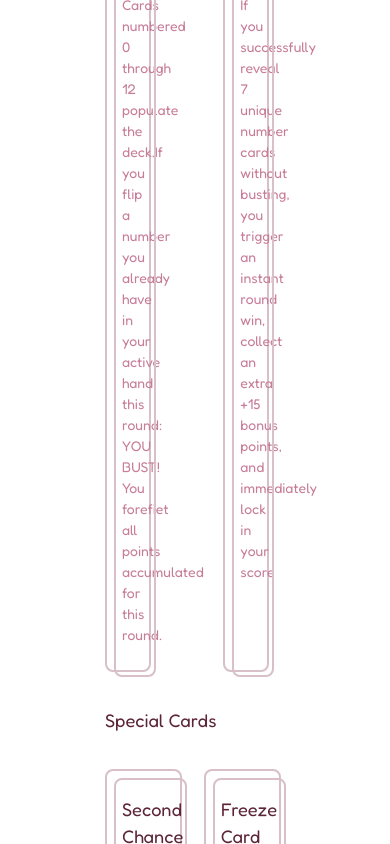
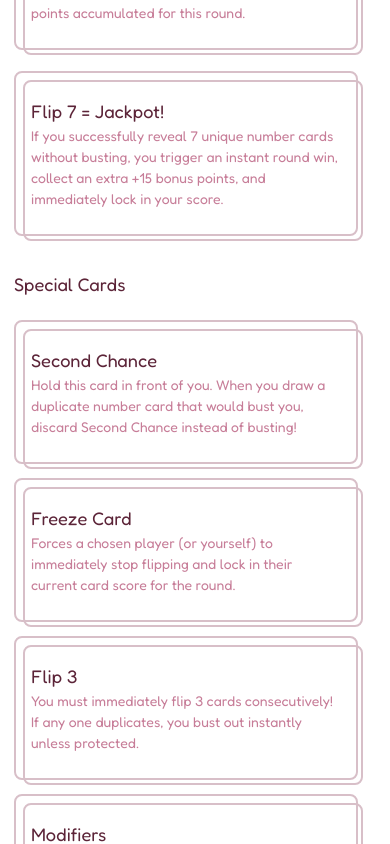
Before and after one commit to Nazrawit-T-B/Flip-7-Online, a React app in the folder Game/: page /howto in a window 390 px wide. Shown: the part 1020-1864 px from the top of the page. Built offline with nearby package versions, Linux system fonts and the light colour scheme; the HTML template or start-up script is replaced by a standard one.

Commit message:
mobile view fixes

```diff
--- a/Game/src/components/AnatomyCTA.jsx
+++ b/Game/src/components/AnatomyCTA.jsx
@@ -25,21 +25,21 @@ const Anatomy = () => {
           </div>
         </div>
       </div>
-      <div className="pl-30 pb-10 grid grid-cols-3 gap-20 ">
-        <div className="a-box ">
-          <h3 className="text-[#5c2438]">Avoid the Duplicate </h3>
+ <div className="px-4 pb-10 md:pl-30 md:pr-0 grid grid-cols-1 md:grid-cols-3 gap-6 md:gap-20">
+  <div className="a-box">
+    <h3 className="text-[#5c2438]">Avoid the Duplicate</h3>
     <p className="text-[#c77d98]">
-            Cards numbered 0 through 12 populate the deck.If you flip a number
+      Cards numbered 0 through 12 populate the deck. If you flip a number
       you already have in your active hand this round: YOU BUST! You
-            forefiet all points accumulated for this round.
+      forfeit all points accumulated for this round.
     </p>
   </div>
   <div className="a-box">
-          <h3 className="text-[#5c2438]">Flip 7= Jackpot! </h3>
+    <h3 className="text-[#5c2438]">Flip 7 = Jackpot!</h3>
     <p className="text-[#c77d98]">
       If you successfully reveal 7 unique number cards without busting,
       you trigger an instant round win, collect an extra +15 bonus points,
-            and immediately lock in your score
+      and immediately lock in your score.
     </p>
   </div>
 </div>
--- a/Game/src/components/SpecialCTA.jsx
+++ b/Game/src/components/SpecialCTA.jsx
@@ -1,35 +1,39 @@
-const Special=()=>{
-    return(
-        <>
-        <h3 className="pl-30 pb-10 text-[#5c2438]">Special Cards</h3>
-        <div className=" pr-30 pl-30 pb-10 grid grid-cols-2 gap-5">
-        <div className="a-box ">
-          <h3 className="text-[#5c2438]">Second Chance </h3>
+const Special = () => {
+  return (
+    <>
+      <h3 className="px-4 md:pl-30 pb-6 md:pb-10 text-[#5c2438]">Special Cards</h3>
+      <div className="px-4 md:px-30 pb-10 grid grid-cols-1 md:grid-cols-2 gap-4 md:gap-5">
+        <div className="a-box">
+          <h3 className="text-[#5c2438]">Second Chance</h3>
           <p className="text-[#c77d98]">
-           Hold this card in front of you. When you draw a duplicate number card that would bust you, discard Second Chance instead of busting!
+            Hold this card in front of you. When you draw a duplicate number
+            card that would bust you, discard Second Chance instead of busting!
           </p>
         </div>
         <div className="a-box">
-          <h3 className="text-[#5c2438]">Freeze Card </h3>
+          <h3 className="text-[#5c2438]">Freeze Card</h3>
           <p className="text-[#c77d98]">
-         Forces a chosen player (or yourself) to immediately stop flipping and lock in their current card score for the round.
-         {/**Checking if github is working */}
+            Forces a chosen player (or yourself) to immediately stop flipping
+            and lock in their current card score for the round.
           </p>
         </div>
         <div className="a-box">
-          <h3 className="text-[#5c2438]">Flip 3 </h3>
+          <h3 className="text-[#5c2438]">Flip 3</h3>
           <p className="text-[#c77d98]">
-           You must immediately flip 3 cards consecutively! If any one duplicates, you bust out instantly unless protected.
+            You must immediately flip 3 cards consecutively! If any one
+            duplicates, you bust out instantly unless protected.
           </p>
         </div>
         <div className="a-box">
-          <h3 className="text-[#5c2438]">Modifiers </h3>
+          <h3 className="text-[#5c2438]">Modifiers</h3>
           <p className="text-[#c77d98]">
-           Modifiers do not count as number cards toward the 7-card threshold, but add flat bonus points toward your banked round score!
+            Modifiers do not count as number cards toward the 7-card threshold,
+            but add flat bonus points toward your banked round score!
           </p>
         </div>
       </div>
-        </>
-    )
-}
-export default Special
+    </>
+  );
+};
+
+export default Special;
```
Lines whose indentation alone changed are shown as unchanged.
